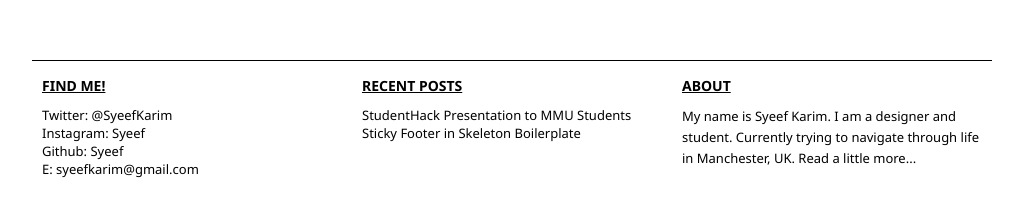
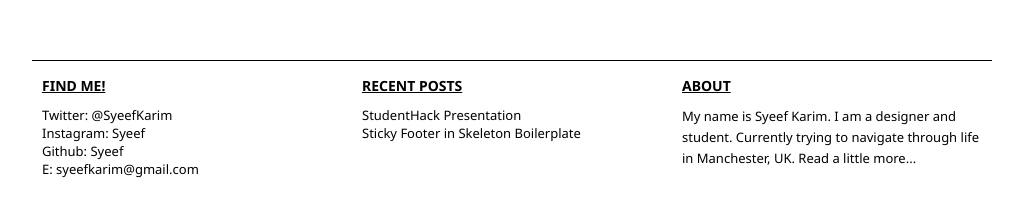
Before and after one commit to syeef/syeefkarim-2016-v0, a Jekyll site: the page built from index.md, in a window 1280 px wide. Shown: the part 675-892 px from the top of the page, without its empty margins (128-1151 px from the left). Built offline with Jekyll 4.4.1, drawn with Linux system fonts in a browser that asks for light colours; Markdown is read by kramdown in place of the engine named in the settings.

Commit message:
changed the title

```diff
--- a/_posts/2014-01-09-studenthack-presentation.md
+++ b/_posts/2014-01-09-studenthack-presentation.md
@@ -1,5 +1,5 @@
 ---
-title: StudentHack Presentation to MMU Students
+title: StudentHack Presentation
 subTitle: Why you should really consider coming to a hackathon
 summary: A presentation I gave to MMU students trying to convince them why they should attend StudentHack!
 image:
```
